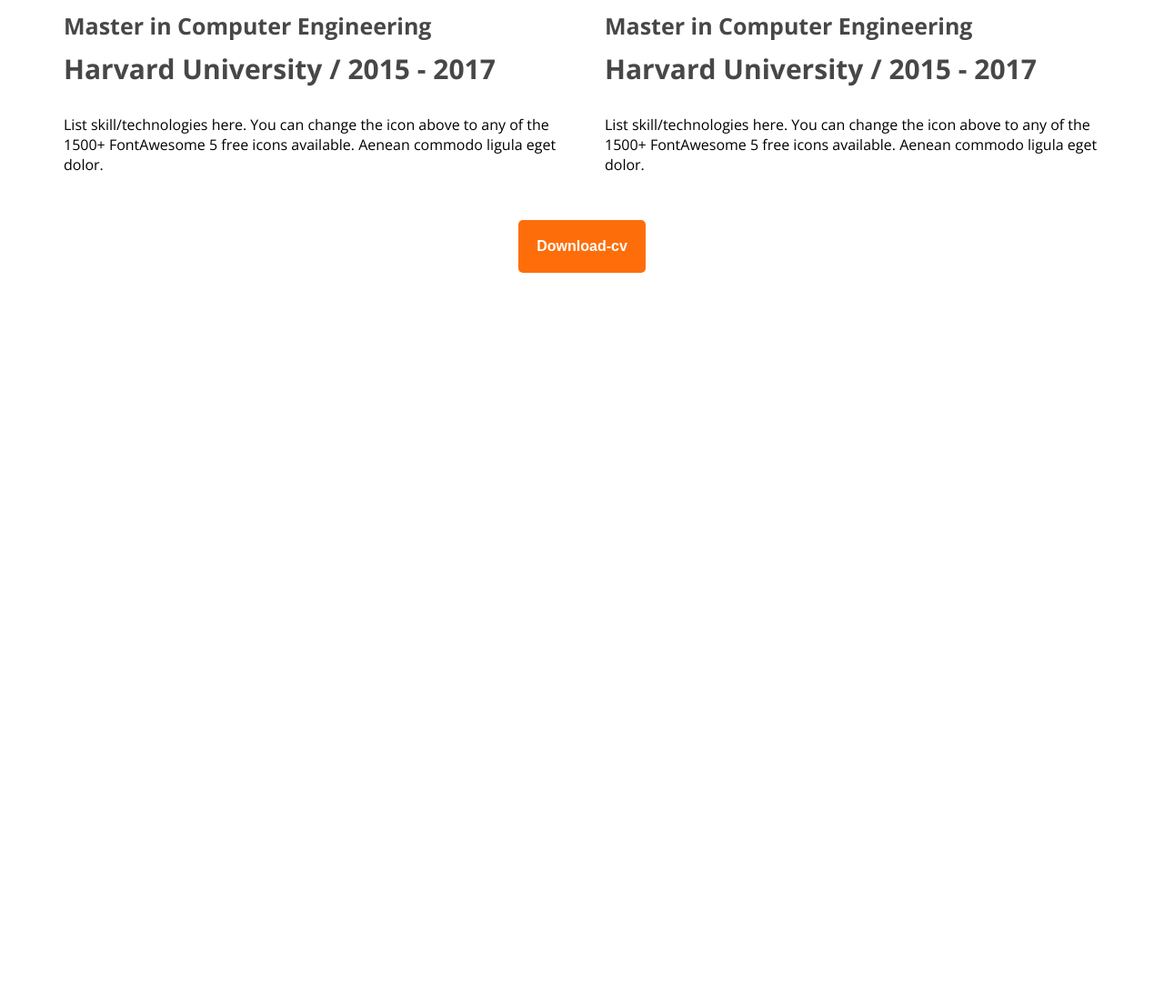
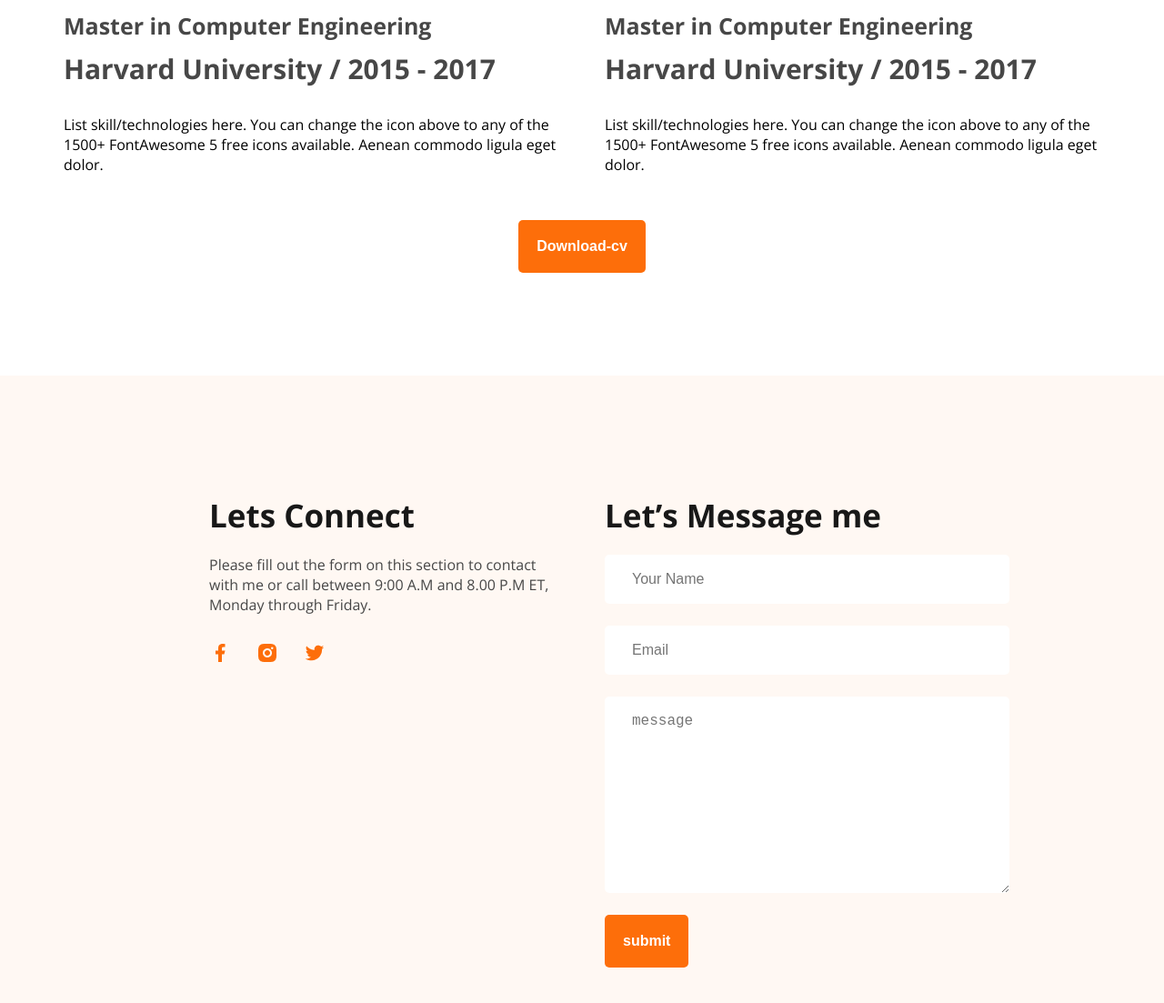
Before and after one commit to AsifaJahanSafa/mary_portfolio, a plain HTML site: page index.html in a window 1280 px wide. Shown: the part 2852-3955 px from the top of the page at 91% size. Before the commit the page ends 3152 px from the top, so only its background shows below. Drawn offline with nearby package versions, Linux system fonts and the light colour scheme.

Commit message:
added the footer full section

```diff
--- a/index.html
+++ b/index.html
@@ -151,6 +151,25 @@
         </div>
     </section>
     </main>
-    <footer></footer>
+    <footer>
+        <div class="footer-column">
+            <h3 class="footer-column-title">Lets Connect</h3>
+            <p>Please fill out the form on this section to contact with me or call between 9:00 A.M and 8.00 P.M ET, Monday through Friday.</p>
+            <div class="social-icon">
+                <a href=""><img src="./styles/images/icons/facebook.png" alt=""></a>
+                <a href=""><img src="./styles/images/icons/insta.png" alt=""></a>
+                <a href=""><img src="./styles/images/icons/twitter.png" alt=""></a>
+            </div>
+        </div>
+        <div class="footer-column">
+            <h3 class="footer-column-title">Let’s Message me</h3>
+            <form class="Contact"action="">
+                <input type="text" placeholder="Your Name">
+                <input type="text" placeholder="Email">
+               <textarea name="" placeholder="message" id="" cols="30" rows="10"></textarea>
+                <button class="btn-primary">submit</button>
+            </form>
+        </div>
+    </footer>
 </body>
 </html>
--- a/styles/style.css
+++ b/styles/style.css
@@ -227,3 +227,49 @@ margin-bottom: 30px
 
 font-weight: 700;
 }
+/* footer section */
+footer{
+    display: flex;
+    gap:50px;
+    padding: 130px 230px;
+    background: #FFF8F3;
+    margin-top: 113px;
+}
+
+
+.footer-column{
+    width:50%;
+}
+.footer-column-title{
+color:#181818;
+margin:0;
+font-size: 35px;
+margin-bottom: 20px;
+font-weight: 700;}
+
+
+.footer-column p{color:#474747;
+    font-size: 16px;
+    font-weight: 400;
+    }
+
+.social-icon{
+    margin-top: 30px;
+
+}
+
+.social-icon a{
+    margin-right: 24px;
+}
+
+.Contact input[type="text"],input[type="email"],textarea{
+    display: block;
+    margin-bottom: 24px;
+    padding:18px 30px;
+    color: #757575;font-size: 16px;
+font-style: normal;
+font-weight: 400;
+width: 100%;
+border:none;
+border-radius: 5px;
+}
```
